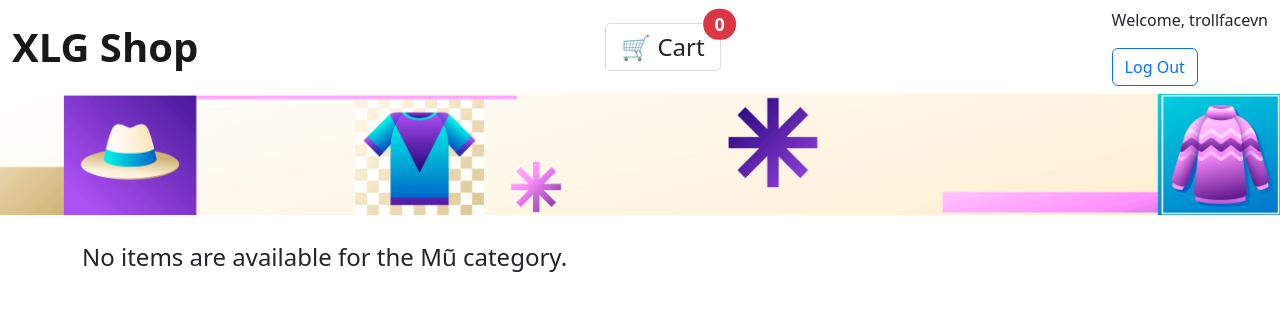
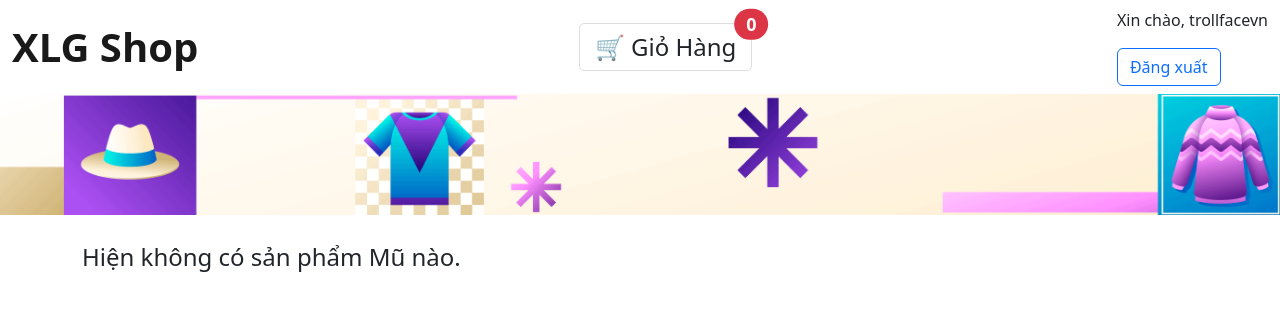
Before and after one commit to bachthetrollface/web-project1, a Django app: a page that uses xlgshop/home/templates/home/categories.html in a window 1280 px wide. Shown: the top 311 px of the page. Run offline with Django 5.2, Linux system fonts and the light colour scheme; a user stored in the database is signed in; data comes from the database, SQL or seed files in the repository; both versions use the stored data as it was after the commit.

Commit message:
updated database and language in html files

```diff
--- a/xlgshop/home/models.py
+++ b/xlgshop/home/models.py
@@ -16,10 +16,11 @@ class Category(models.Model):
 
 class Item(models.Model):
     id = models.CharField("ID", max_length=5, primary_key=True)
-    name = models.CharField("Name", max_length=30, blank=False, null=False)
+    name = models.CharField("Name", max_length=50, blank=False, null=False)
     category = models.ForeignKey(Category, on_delete=models.RESTRICT, blank=False, null=False)
     add_date = models.DateTimeField("Time Added")
     description = models.CharField("Description", max_length=200, default="", blank=True, null=True)
+    img_path = models.CharField("Path to item's image", max_length=50, default="", blank=True, null=True)
 
     def __str__(self):
         return f"[{self.id}] {self.name}"
--- a/xlgshop/home/static/js/cart.js
+++ b/xlgshop/home/static/js/cart.js
@@ -3,7 +3,7 @@ let cart = [];
 function addToCart(itemName, itemPrice) {
     const existingItem = cart.find(item => item.name === itemName);
     if (existingItem) {
-        existingItem.quantity += 1; // Tăng số lượng
+        existingItem.quantity += 1;
     } else {
         cart.push({ name: itemName, price: itemPrice, quantity: 1 });
     }
@@ -37,9 +37,8 @@ function toggleCart() {
     cartModal.classList.toggle('visible');
 }
 
-// Thanh toán
 function checkout() {
-    alert('Thank you for your purchase!');
+    alert('Cảm ơn bạn đã mua hàng!');
     cart = [];
     updateCartDisplay();
     toggleCart();
@@ -47,5 +46,5 @@ function checkout() {
 
 function handleBuyNow(itemName, itemPrice) {
     addToCart(itemName, itemPrice);
-    alert(`${itemName} has been added to your cart!`);
+    alert(`${itemName} đã được thêm vào giỏ hàng!`);
 }
--- a/xlgshop/home/templates/home/categories.html
+++ b/xlgshop/home/templates/home/categories.html
@@ -20,34 +20,33 @@
             <a class="navbar-brand fw-bold" href="{% url 'index' %}" style="font-weight: bold;">XLG Shop</a>
 
             <div class="nav-buttons">
-                <!-- Giỏ hàng -->
                 <button id="cart-button" class="btn btn-outline-dark btn-lg position-relative" onclick="toggleCart()">
-                    🛒 Cart
+                    🛒 Giỏ Hàng
                     <span id="cart-count" class="position-absolute top-0 start-100 translate-middle badge rounded-pill bg-danger">0</span>
                 </button>
             </div>
 
             <div>
                 {% if not user.is_authenticated %}
-                    <button class="btn btn-outline-primary me-2" type="button" onclick="window.location.href = '/login';">Log In</button>
-                    <button class="btn btn-outline-success" type="button" onclick="window.location.href = '/register';">Register</button>
+                    <button class="btn btn-outline-primary me-2" type="button" onclick="window.location.href = '/login';">Đăng nhập</button>
+                    <button class="btn btn-outline-success" type="button" onclick="window.location.href = '/register';">Đăng ký</button>
                 {% else %}
-                    <p>Welcome, {{user.username}}</p>
-                    <button class="btn btn-outline-primary me-2" type="button" onclick="window.location.href = '/logout';">Log Out</button>
+                    <p>Xin chào, {{user.username}}</p>
+                    <button class="btn btn-outline-primary me-2" type="button" onclick="window.location.href = '/logout';">Đăng xuất</button>
                 {% endif %}
             </div>
         </div>
     </nav>
 
     <div id="cart-modal" class="cart-modal">
-        <h4>Your Cart</h4>
+        <h4>Giỏ hàng của bạn</h4>
         <ul id="cart-items"></ul>
         <p class="cart-total">
-            Total: <span id="cart-total" class="price">0 VND</span>
+            Tổng: <span id="cart-total" class="price">0 VND</span>
         </p>
         <div class="cart-actions">
-            <button class="btn-primary" onclick="checkout()">Checkout</button>
-            <button class="btn-secondary" onclick="toggleCart()">Close</button>
+            <button class="btn-primary" onclick="checkout()">Thanh toán</button>
+            <button class="btn-secondary" onclick="toggleCart()">Đóng</button>
         </div>
     </div>
 
@@ -59,20 +58,20 @@
 
     {% if item_list %}
         <div class="container mt-4">
-            <p>Available items for the {{category}} category:</p>
+            <p>Các sản phẩm {{category}} hiện có:</p>
             <div class="product-container">
                 {% for item in item_list %}
                 <div class="product-card">
-                    <img src="{{ item.image_url }}" alt="{{ item.name }} Image">
+                    <img src="{% static item.img_path %}" alt="{{ item.name }} Image">
                     <div class="product-name">{{ item.name }}</div>
-                    <a href="{% url 'details' item.id %}">View Details</a>
+                    <a href="{% url 'details' item.id %}">Xem sản phẩm</a>
                 </div>
                 {% endfor %}
             </div>
         </div>
     {% else %}
         <div class="container mt-4">
-            <p>No items are available for the {{category}} category.</p>
+            <p>Hiện không có sản phẩm {{category}} nào.</p>
         </div>
     {% endif %}
 </body>
```
Also changed, not shown: xlgshop/home/templates/home/details.html (+15 -16 lines), xlgshop/home/templates/home/index.html (+11 -14 lines), xlgshop/db.sqlite3, xlgshop/home/migrations/0003_alter_item_name.py (added), xlgshop/home/migrations/0004_item_img_path.py (added), xlgshop/home/static/img/0002a.jpg (added), xlgshop/home/static/img/0003a.jpg (added), xlgshop/home/static/img/1112a.webp (added), xlgshop/home/static/img/1112b.webp (added), xlgshop/home/static/img/1112c.webp (added), xlgshop/home/static/img/8848a.webp (added), xlgshop/home/static/img/8848b.webp (added).
